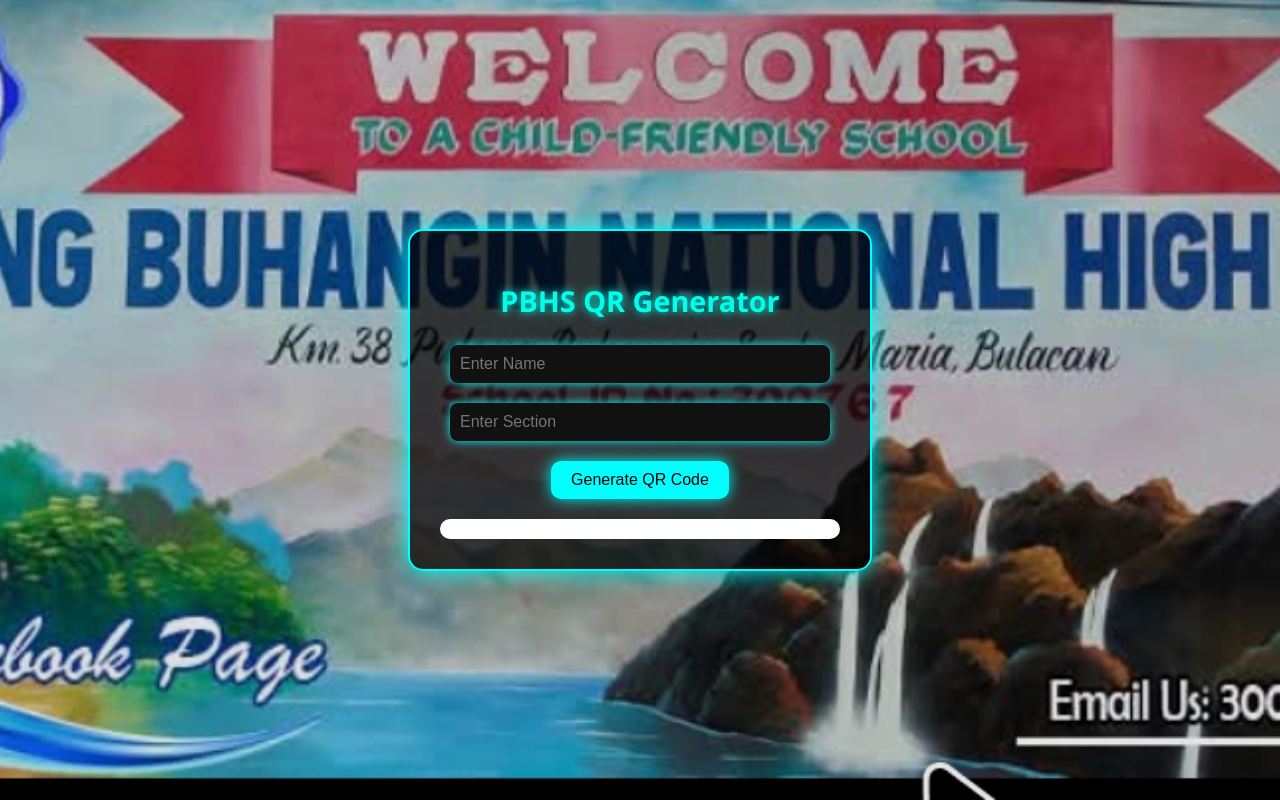
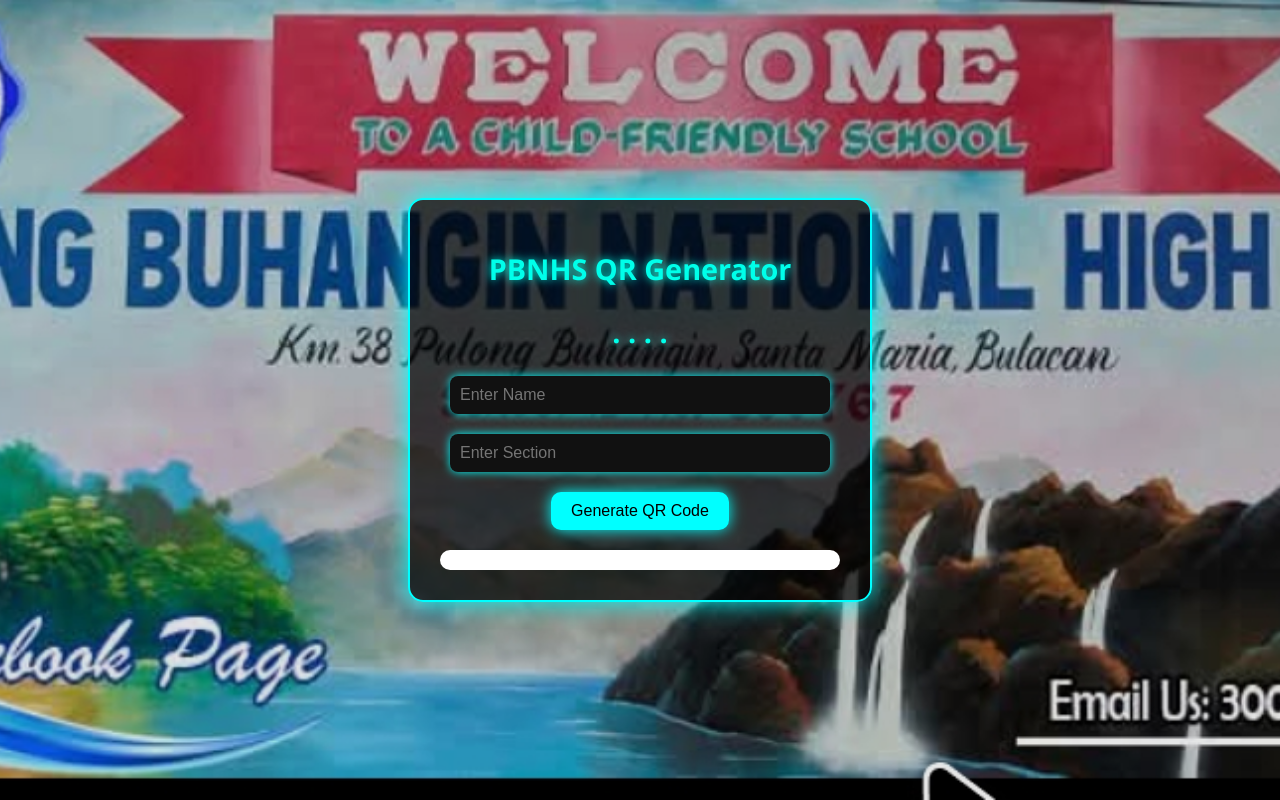
Before and after one commit to devopcoder/QR-GENERATOR-PBHNS, a plain HTML site: page index.html in a window 1280 px wide. Drawn offline with Linux system fonts and the light colour scheme.

Commit message:
Update index.html

```diff
--- a/index.html
+++ b/index.html
@@ -41,6 +41,12 @@
       text-shadow: 0 0 10px #00ffea;
     }
 
+    h2 {
+      font-size: 1.8em;
+      margin-bottom: 15px;
+      color: #00ffea;
+      text-shadow: 0 0 10px #00ffea;
+    }
     input {
       width: 90%;
       padding: 10px;
@@ -76,7 +82,8 @@
 <body>
 
   <div class="container">
-    <h1>PBHS QR Generator</h1>
+    <h1>PBNHS QR Generator</h1>
+    <h2>. . . .</h2>
     <input type="text" id="name" placeholder="Enter Name" />
     <input type="text" id="section" placeholder="Enter Section" />
     <button onclick="generateQRCode()">Generate QR Code</button>
```
